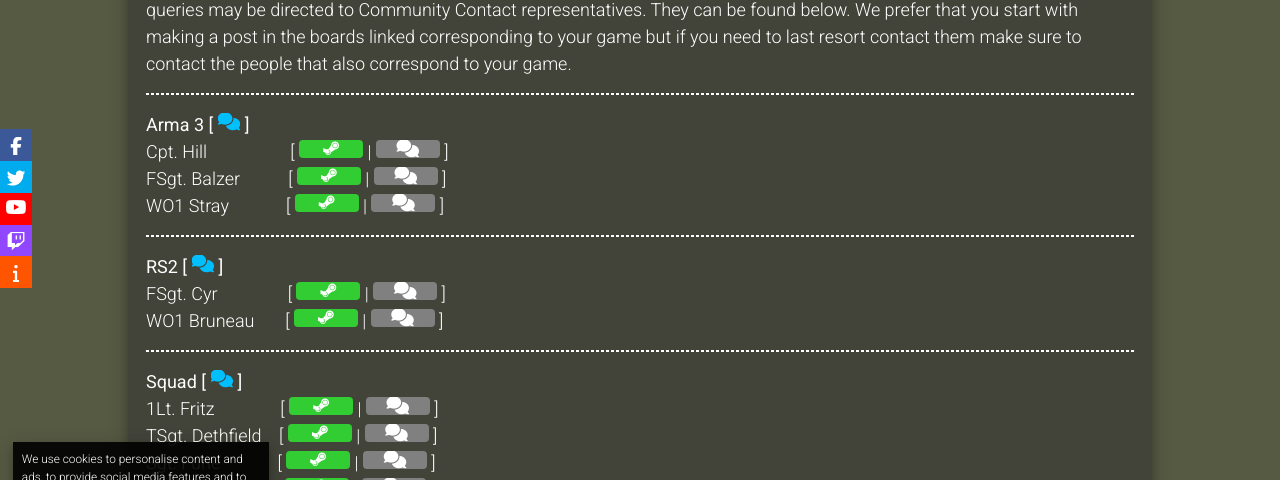
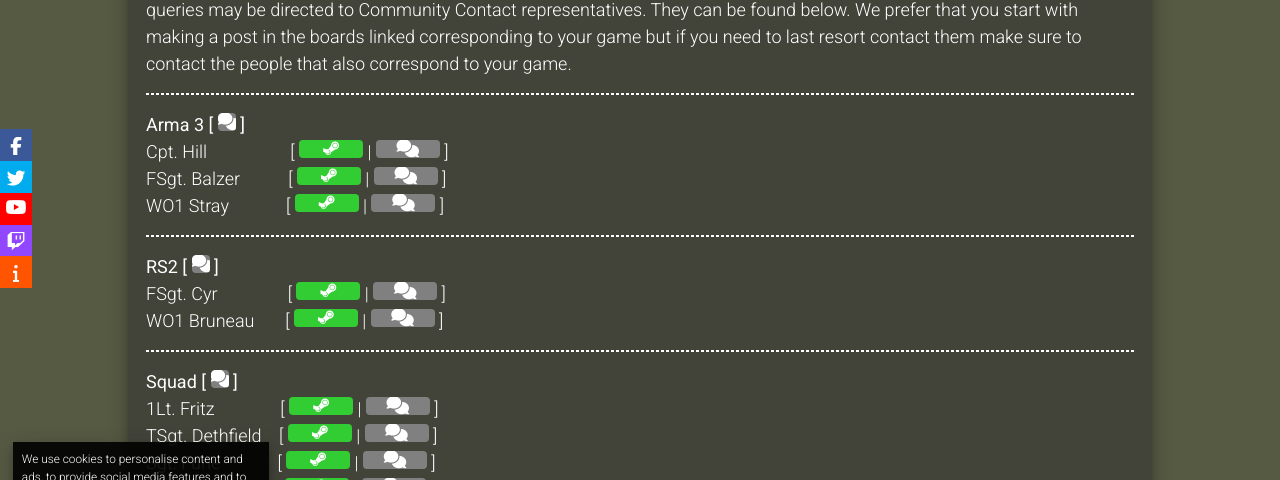
Before and after one commit to Xegion/29th.github.io, a Jekyll site: the page built from contact.html, in a window 1280 px wide. Shown: the part 265-745 px from the top of the page. Built offline with Jekyll 4.4.1, drawn with Linux system fonts in a browser that asks for light colours; nearby versions of some CDN libraries.

Commit message:
Add files via upload

```diff
--- a/assets/css/styles.css
+++ b/assets/css/styles.css
@@ -4293,6 +4293,20 @@ q {
 }
 
 .profile-contact:hover {
+	background-color: darkgrey;
+	transition: background-color ease .2s;
+}
+
+.board-contact {
+	border-radius: 4px;
+	color: white;
+	width: 2vh;
+	background-color: grey;
+	text-align: center;
+	transition: background-color ease .2s;
+}
+
+.board-contacthover {
 	background-color: darkgrey;
 	transition: background-color ease .2s;
 }
```
